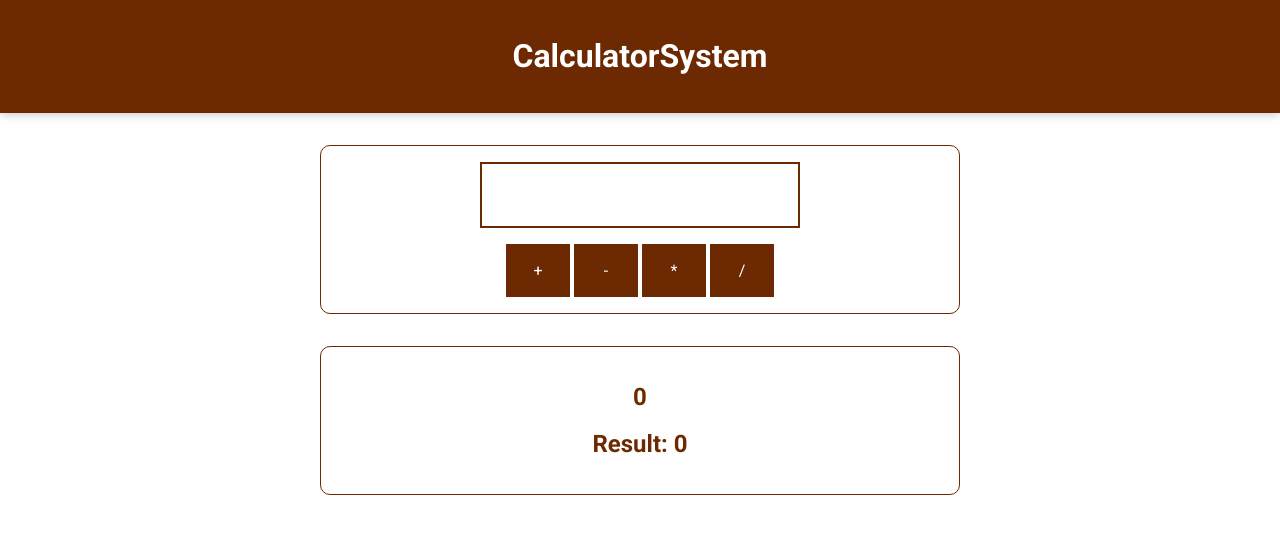
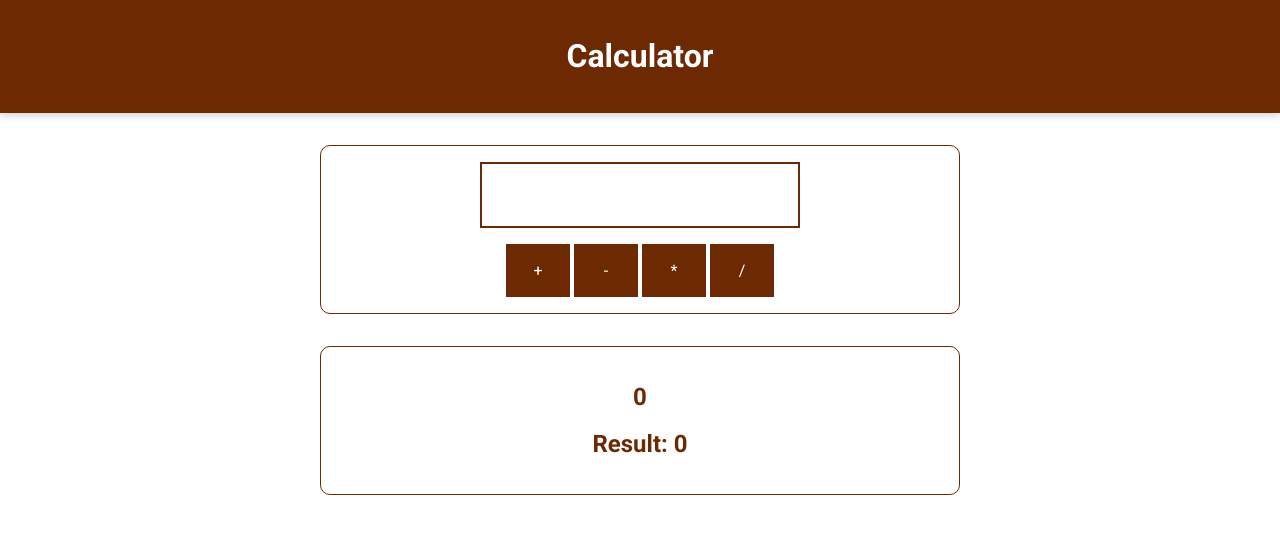
Before and after one commit to Jumpei-Arigaya/UdemyVue3-TS, a plain HTML site: page 3/index.html in a window 1280 px wide. Drawn offline with Linux system fonts and the light colour scheme.

Commit message:
title edit

```diff
--- a/3/index.html
+++ b/3/index.html
@@ -12,7 +12,7 @@
 
 <body>
   <header>
-    <h1>CalculatorSystem</h1>
+    <h1>Calculator</h1>
   </header>
 
   <section id="calculator">
```
Also changed, not shown: 1 other file.
